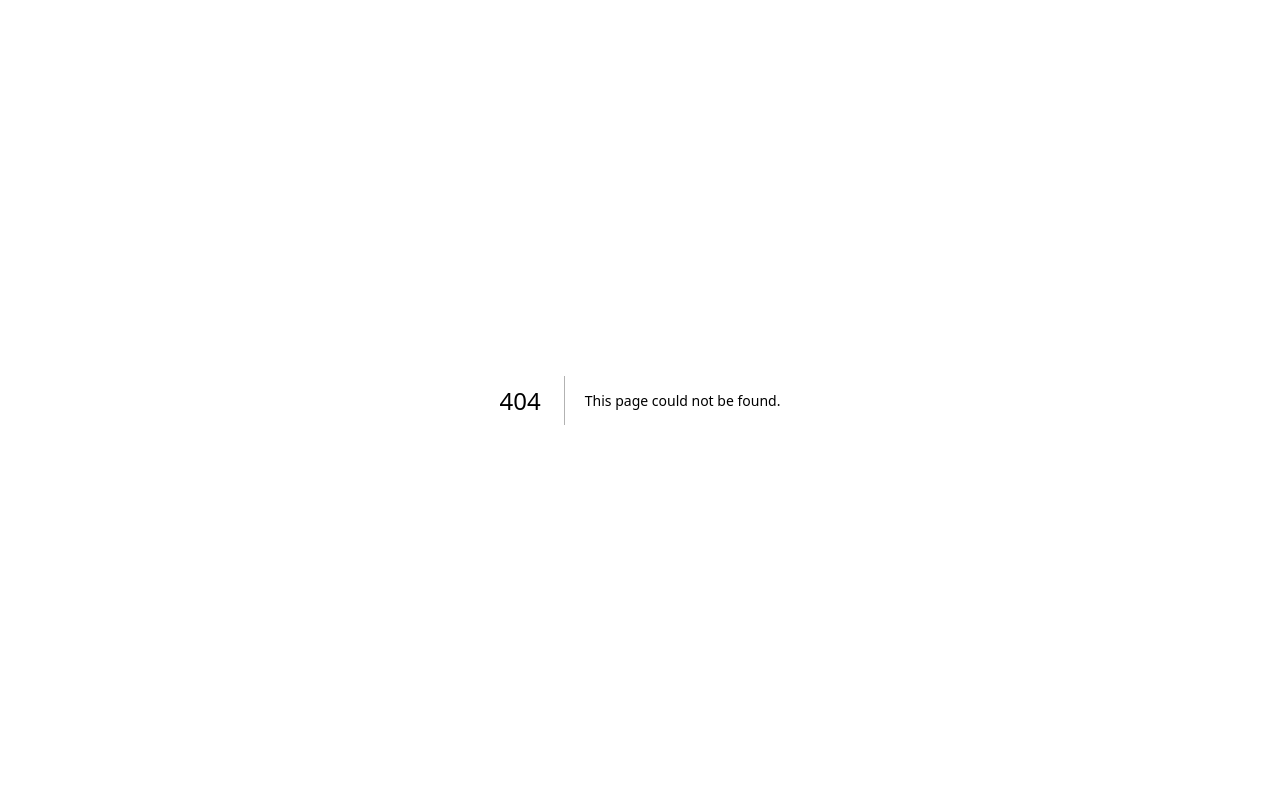
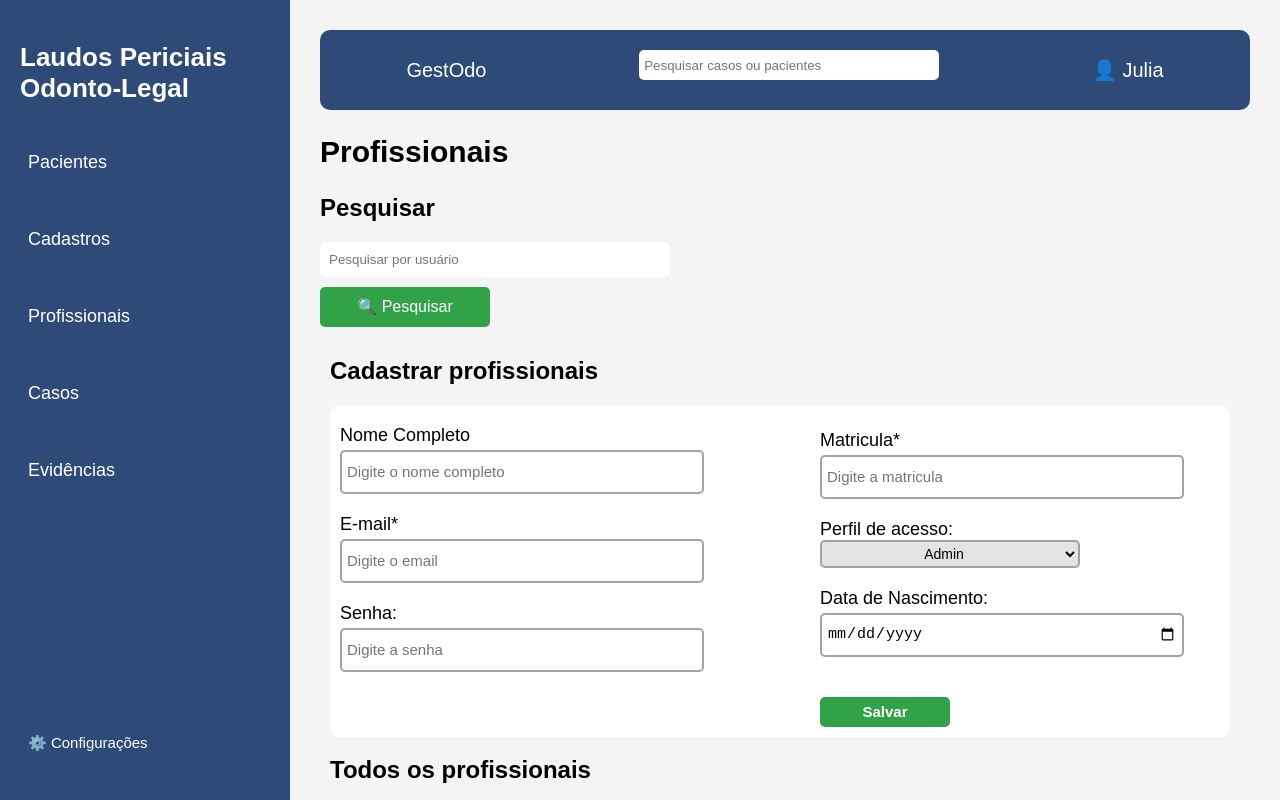
Before and after one commit to Daniel-Tavares-de-Lima/projetoIntegradorSenac, a Next.js app: page /profissionais in a window 1280 px wide. Before the commit this address had no page. Built offline with nearby package versions, Linux system fonts and the light colour scheme.

Commit message:
Finalização da tela de casos e tela profissionais

```diff
--- /dev/null
+++ b/src/app/profissionais/page.tsx
@@ -0,0 +1,196 @@
+// import Image from "next/image";
+// import styles from "./page.module.css";
+import casosStyles from "../styles/Home.module.css";
+import profissionaisStyles from "../styles/Profissionais.module.css";
+import Link from "next/link";
+// import {useState} from "react";
+
+export default function Profissionais() {
+  return (
+    <div className={casosStyles.container}>
+
+      {/*--------SIDEBAR ESQUERDA--------------------------*/}
+      <aside className={casosStyles.sidebar}>
+        {/* <div className={casosStyles.logo}>Laudos Periciais Odonto-Legal</div> */}
+        <div className="logo">
+          <div className="imagem">
+          </div>
+
+          <div className="titulo">
+            <h1>Laudos Periciais Odonto-Legal</h1>
+          </div>
+
+
+          <nav className={casosStyles.navi}>
+            <Link href={`/pacientes`} className={casosStyles.link}>Pacientes</Link>
+            <Link href={`/cadastro`} className={casosStyles.link}>Cadastros</Link>
+            <Link href={`/profissionais`} className={casosStyles.link}>Profissionais</Link>
+            <Link href={`/casos`} className={casosStyles.link}>Casos</Link>
+            <Link href={`evidencias`} className={casosStyles.link}>Evidências</Link>
+          </nav>
+        </div>
+        <div className={casosStyles.config}>⚙️ Configurações</div>
+      </aside>
+
+      {/*--------SIDEBAR ESQUERDA--------------------------*/}
+
+      <main className={casosStyles.main}>
+
+        {/*--------------HEADER-----------------------*/}
+        <header className={casosStyles.header}>
+          <div className={casosStyles.logoApp}>
+            Gest<span>Odo</span>
+          </div>
+
+          <input type="search" placeholder="Pesquisar casos ou pacientes" className={casosStyles.pesquisa}/>
+
+          {/*-----O usuário também tem que vim do backend----*/}
+          <div className={casosStyles.user}>👤 Julia</div>
+        </header>
+        {/*--------------HEADER-----------------------*/}
+
+        <section className={casosStyles.content}>
+          <h1>Profissionais</h1>
+
+          {/*-------------PESQUISAR POR CASOS---------------*/}
+
+          <h2>Pesquisar</h2>
+          <input type="search" placeholder="Pesquisar por usuário" className={casosStyles.pesquisa}/>
+
+
+          <div className={casosStyles.conteudo}>
+            <button className={casosStyles.botaoPesquisar}>🔍 Pesquisar</button>
+
+          </div>
+          {/*-------------CADASTRAR CASOS---------------*/}
+
+          <div className={casosStyles.section}>
+
+            {/*-------------TABELA DE CADASTRAR CASOS---------------*/}
+            {/*-----------TODOS ESSES DADOS SÃO DE EXEMPLOS, OS VERDADEIROS TERÃO QUE VIM DO BACKEND*/}
+            <h2>Cadastrar profissionais</h2>
+
+            <div className={casosStyles.cadastroCasos} >
+
+              <div className={casosStyles.cadastroEsquerda}>
+                <div className={casosStyles.organizacao}>
+                  <label> Nome Completo <br />
+                    <input type="text" placeholder="Digite o nome completo" required/>
+                  </label>
+                </div>
+
+                {/*---------EXEMPLOS----------*/}
+                <div className={casosStyles.organizacao}>
+                  <label> E-mail* <br />
+                    <input type="email" placeholder="Digite o email" required/>
+                  </label>
+                </div>
+
+                {/*---------EXEMPLOS----------*/}
+                <div className={casosStyles.organizacao}>
+                  <label>Senha: <br />
+                    <input type="password" required placeholder="Digite a senha"/>
+                  </label>
+                </div>
+
+                {/*---------EXEMPLOS----------*/}
+
+              </div>
+
+
+              <div className={casosStyles.cadastroDireita}>
+
+
+
+                {/*---------EXEMPLOS----------*/}
+                <div className={casosStyles.organizacao}>
+                  <label> Matricula* <br />
+                    <input type="number" placeholder="Digite a matricula" required/>
+                  </label>
+                </div>
+
+                {/*---------EXEMPLOS----------*/}
+              <div className={casosStyles.organizacao}>
+                <label>Perfil de acesso: <br />
+                    <select>
+                      <option value="">Admin</option>
+                      <option value="">Perito</option>
+                      <option value="">Assistente</option>
+                    </select>
+                  </label>
+              </div>
+
+                {/*---------EXEMPLOS----------*/}
+                <div className={casosStyles.organizacao}>
+                  <label>Data de Nascimento:
+                    <input type="date"  required />
+                  </label>
+                </div>
+
+                <button>Salvar</button>
+              </div>
+            </div>
+
+
+          {/*-----------TODOS ESSES DADOS SÃO DE EXEMPLOS, OS VERDADEIROS TERÃO QUE VIM DO BACKEND*/}
+
+            <h2>Todos os profissionais</h2>
+            <table>
+                <thead>
+                    <tr>
+                        <th>Matricula</th>
+                        <th>Nome</th>
+                        <th>Data de Nascimento</th>
+                        <th>Nivel de acesso</th>
+                        {/* <th>Solicitante da Perícia</th>
+                        <th>Responsável</th>
+                        <th>Data do Exame</th>
+                        <th>Últimos Exames</th>
+                        <th>Solicitar Exames</th>
+                        <th>Status</th> */}
+                        <th>Ações</th>
+                    </tr>
+                </thead>
+                <tbody>
+                    <tr>
+                        <td>012345</td>
+                        <td>Julia Gomes Santana</td>
+                        <td>12/03/25</td>
+                        <td>
+                            <div className={profissionaisStyles.acessoADM}>
+                                <p>Administrador</p>
+                            </div>
+                        </td>
+                        <td className={casosStyles.acoes}>
+                            <button className={casosStyles.acaoBotao} title="Confirmar">✅</button>
+                            <button className={casosStyles.acaoBotao} title="Editar">✏️</button>
+                            <button className={casosStyles.acaoBotao} title="Excluir">❌</button>
+                        </td>
+                    </tr>
+                    <tr>
+                        <td>543210</td>
+                        <td>Marcelo Rodrigues Oliveira</td>
+                        <td>05/03/25</td>
+                        <td>
+                            <div className={profissionaisStyles.acessoPERITO}>
+                                <p>Perito</p>
+                            </div>
+                        </td>
+
+                        <td className={casosStyles.acoes}>
+                            <button className={casosStyles.acaoBotao} title="Confirmar">✅</button>
+                            <button className={casosStyles.acaoBotao} title="Editar">✏️</button>
+                            <button className={casosStyles.acaoBotao} title="Excluir">❌</button>
+                        </td>
+                    </tr>
+                </tbody>
+            </table>
+            {/*-------------TABELA DE PACIENTES---------------*/}
+            {/*-----------TODOS ESSES DADOS SÃO DE EXEMPLOS, OS VERDADEIROS TERÃO QUE VIM DO BACKEND*/}
+
+          </div>
+        </section>
+      </main>
+    </div>
+  );
+}
--- a/src/app/styles/Home.module.css
+++ b/src/app/styles/Home.module.css
@@ -294,7 +294,6 @@
   /*------CADASTRAR CASOS-----*/
   .section .cadastroCasos{
     background-color: #fff;
-    height: 400px;
     width: 900px;
     border-radius: 10px;
     display: flex;
--- /dev/null
+++ b/src/app/styles/Profissionais.module.css
@@ -0,0 +1,30 @@
+.acessoADM{
+  display: flex;
+  justify-content: center;
+  align-items: center;
+}
+
+.acessoPERITO{
+  display: flex;
+  justify-content: center;
+  align-items: center;
+}
+
+.acessoADM p{
+  width: 150px;
+  height: 20px;
+  background-color: #0071ac;
+  border-radius: 10px;
+  color: #fff;
+
+}
+
+
+.acessoPERITO p{
+  width: 150px;
+  height: 20px;
+  background-color: #a19a25;
+  border-radius: 10px;
+  color: #fff;
+
+}
```
Also changed, not shown: src/app/casos/page.tsx (+5 -5 lines), src/app/page.tsx (+4 -4 lines).
